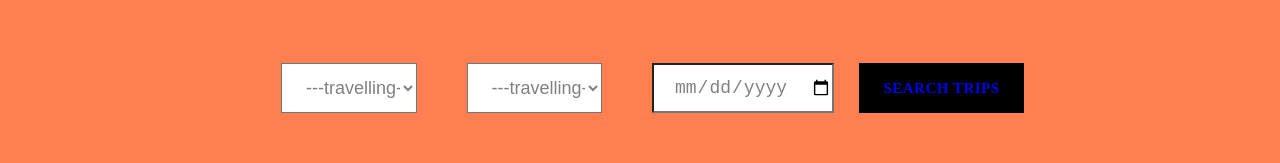
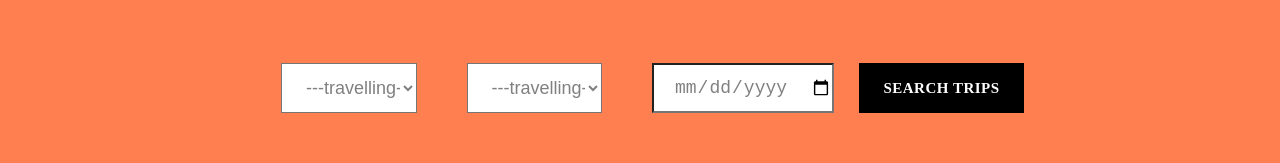
Before and after one commit to ipaullly/Bus-Booking-UI, a React (Create React App) app: page / in a window 1280 px wide. Shown: the part 417-580 px from the top of the page. Built offline with nearby package versions, Linux system fonts and the light colour scheme.

Commit message:
style <a> tags where Links are rendered

```diff
--- a/src/components/button/button.styles.less
+++ b/src/components/button/button.styles.less
@@ -9,6 +9,7 @@
   text-transform: uppercase;
   font-weight: bolder;
   font-family: condensed;
+  color: white;
   border: none;
   cursor: pointer;
 
--- a/src/pages/home-page/home-page.component.tsx
+++ b/src/pages/home-page/home-page.component.tsx
@@ -47,7 +47,7 @@ class HomePage extends Component<{}, SearchState> {
             }
           </select>
           <input type="date" placeholder="depature date" className="form-control date-time"/>
-          <CustomButton type='submit'><Link to='/trips'>Search Trips</Link></CustomButton>
+          <CustomButton type='submit'><Link to='/trips' className="link">Search Trips</Link></CustomButton>
         </div>
         <div className="mpesa">
           You can pay via M-pesa
--- a/src/pages/home-page/home.styles.less
+++ b/src/pages/home-page/home.styles.less
@@ -24,6 +24,13 @@
       width: 100%;
       border-radius: 0;
       margin: 0 25px;
+    }
+    .link {
+      color: #ffffff;
+      outline: none;
+      &:hover {
+        color: #000000;
+      }
     }
   }
 
```
